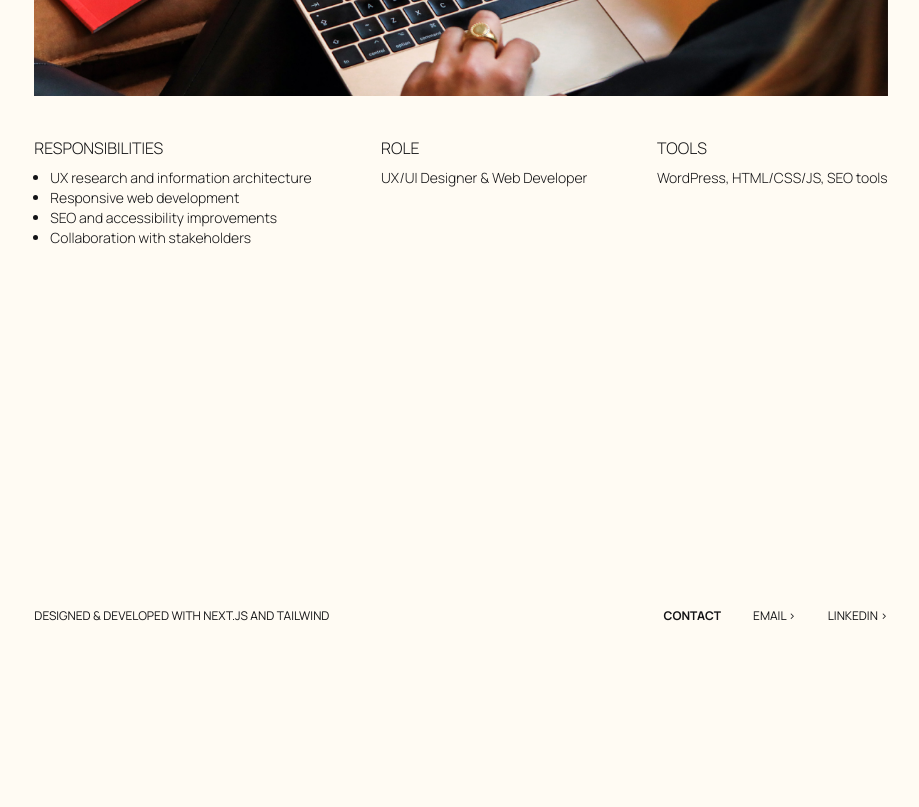
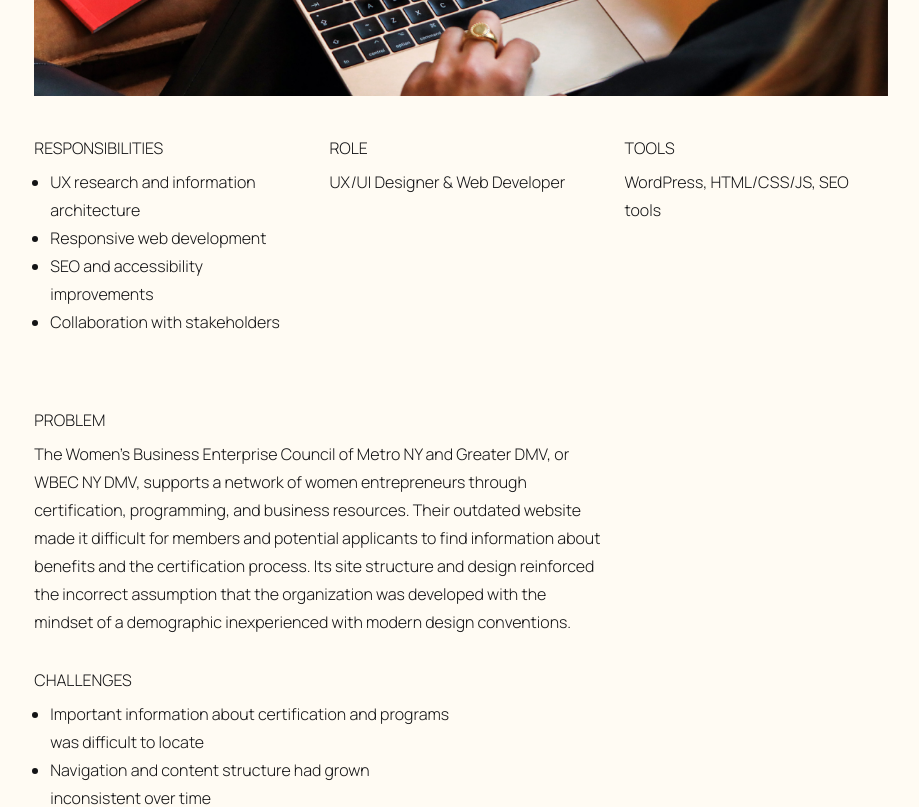
Before and after one commit to aescaba/portfolio, a Next.js app: page /work/wbecnydmv in a window 1280 px wide. Shown: the part 700-1507 px from the top of the page, without its empty margins (179-1098 px from the left). Before the commit the page ends 1356 px from the top, so only its background shows below. Built offline with nearby package versions, Linux system fonts and the light colour scheme.

Commit message:
work page, metadata formatting/styling; clean up code and move consts to top

```diff
--- a/components/textblock.js
+++ b/components/textblock.js
@@ -1,10 +1,10 @@
 
 
-export default function TextBlock({ numCols = 1, isBulleted = false, heading = "", body = [] }) {
+export default function TextBlock({ colSpan = "1/3", isBulleted = false, heading = "", body = [] }) {
 
     /*
-        numCols: int | number of columns in the row
-        bulleted: boolean | is the body a bulleted list?
+        colSpan: string | columns to span (ex. 1/3, 2/3) - default is 1/3
+        bulleted: boolean | is the body a bulleted list? - default is false
         heading: string | heading of the text block
         body: array (string) | body copy of the text block
 
@@ -14,7 +14,7 @@ export default function TextBlock({ numCols = 1, isBulleted = false, heading = "
     */
 
     return (
-        <div class={"flex-col w-1/"+ `${numCols}` + " text-sm"}>
+        <div class={"flex-col lg:w-"+ `${colSpan}` + " lg:mb-8 text-base leading-7"}>
             <h3 class="uppercase text-base mb-2">{heading}</h3>
             {isBulleted ?
                 <ul className="list-disc list-outside pl-4">
--- a/components/work/workmetadata.js
+++ b/components/work/workmetadata.js
@@ -17,21 +17,18 @@ export default function WorkMetadata({ responsibilities, role, tools }) {
         <div class="flex justify-between flex-col lg:flex-row gap-8 mb-10">
 
             <TextBlock
-                numCols = "3"
                 isBulleted = {true}
                 heading = "Responsibilities"
                 body = {responsibilities}
             />
 
             <TextBlock
-                numCols = "3"
                 isBulleted = {false}
                 heading = "Role"
                 body = {role}
             />
 
             <TextBlock
-                numCols = "3"
                 isBulleted = {false}
                 heading = "Tools"
                 body = {tools}
--- a/pages/work/wbecnydmv.js
+++ b/pages/work/wbecnydmv.js
@@ -1,50 +1,71 @@
-// library imports
-import Image from 'next/image';
-
 // component imports
 import WorkPage from '../../components/work/workpage';
-import WorkHeading from '../../components/work/workheading';
-import WorkMetadata from '../../components/work/workmetadata';
+import TextBlock from '../../components/textblock';
+/*
+  colSpan: string | columns to span (ex. 1/3, 2/3) - default is 1/3
+  isBulleted: boolean | is the body a bulleted list? - default is false
+  heading: string | heading of the text block
+  body: array (string) | body copy of the text block
+*/
 
-// import WorkRow from '../../components/work/workrow';
+/* Work Heading component */
+const title = "Reimagining a website to better serve a growing network of women entrepreneurs"
+const client = "WBEC Metro NY & Greater DMV"
 
-// image imports
-import summaryPhoto from '../../public/images/work/wbecnydmv/WBEC_preview_1.jpg'
-import cover from '../../public/images/work/wbecnydmv/WBEC_Cover.png'
+/* Cover photo */
+import coverPhoto from '../../public/images/work/wbecnydmv/WBEC_Cover.png'
+const coverAltText = "Mockup of WBEC site on a laptop someone is browsing"
 
-// for metadata
+/* Metadata */
 const responsibilities = [
   "UX research and information architecture",
   "Responsive web development",
   "SEO and accessibility improvements",
   "Collaboration with stakeholders"
 ]
-
 const role = "UX/UI Designer & Web Developer"
-
 const tools = "WordPress, HTML/CSS/JS, SEO tools"
 
-const imgInfo = {
-  summaryPhoto,
-  alt: "Screenshot of 'About Us' page on WBEC Metro NY and Greater DMV website",
-  width: "1280",
-  height: "800"
-}
+/* Body */
 
-const title = "Reimagining a website to better serve a growing network of women entrepreneurs"
+/* Problem */
+const problemHeading = "Problem"
+const problemBody = "The Women’s Business Enterprise Council of Metro NY and Greater DMV, or WBEC NY DMV, supports a network of women entrepreneurs through certification, programming, and business resources. Their outdated website made it difficult for members and potential applicants to find information about benefits and the certification process. Its site structure and design reinforced the incorrect assumption that the organization was developed with the mindset of a demographic inexperienced with modern design conventions."
 
-const client = "WBEC Metro NY & Greater DMV"
+/* Challenges */
+const challengesHeading = "Challenges"
+const challengesBody = ["Important information about certification and programs was difficult to locate", "Navigation and content structure had grown inconsistent over time", "Visual design lacked brand consistency across digital platforms", "The website needed to support frequent feature requests and program updates"]
 
 export default function WBECNYDMV() {
   return (
     <WorkPage
-    title = {title}
-    client = {client}
-    coverSrc = {cover}
-    coverAltText = "Mockup of WBEC site on a laptop someone is browsing"
-    responsibilities = {responsibilities}
-    role ={role}
-    tools = {tools}
-    />
+      title={title}
+      client={client}
+      coverSrc={coverPhoto}
+      coverAltText={coverAltText}
+      responsibilities={responsibilities}
+      role={role}
+      tools={tools}>
+
+      {/* Problem */}
+      <TextBlock
+        colSpan="2/3"
+        heading={problemHeading}
+        body={problemBody}
+      />
+
+      {/* Challenges / Goals */}
+      <TextBlock
+        colSpan="1/2"
+        isBulleted="true"
+        heading={challengesHeading}
+        body={challengesBody}
+      />
+
+    </WorkPage>
+
+
+
+
   );
 }
```
